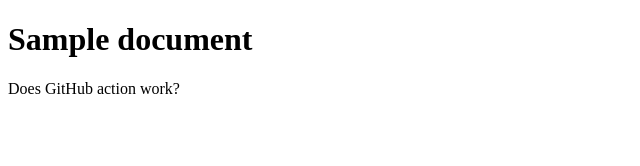
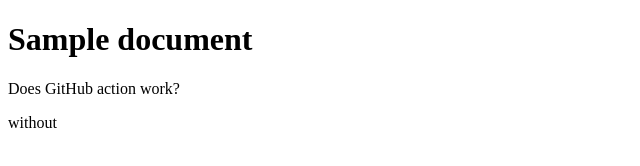
Before and after one commit to plehegar/testing, a website: page index.html in a window 1280 px wide. Shown: the full height of the page, 0-640 px from the left. Drawn offline with Linux system fonts and the light colour scheme.

Commit message:
variables

```diff
--- a/index.html
+++ b/index.html
@@ -15,6 +15,6 @@
     <h1>Sample document</h1>
 
     <p>Does GitHub action work?</p>
-
+without
   </body>
 </html>
```
Also changed, not shown: 1 other file.
